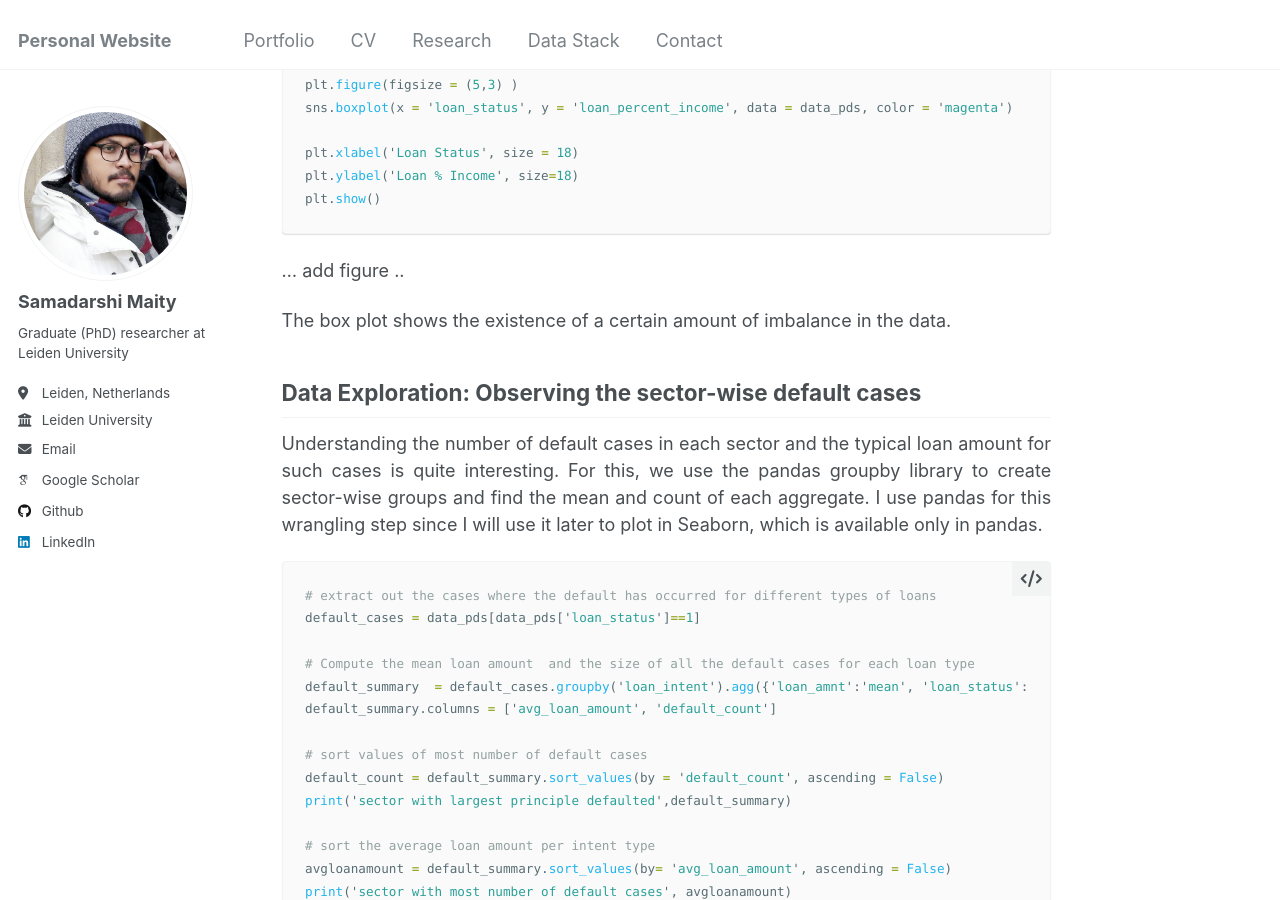
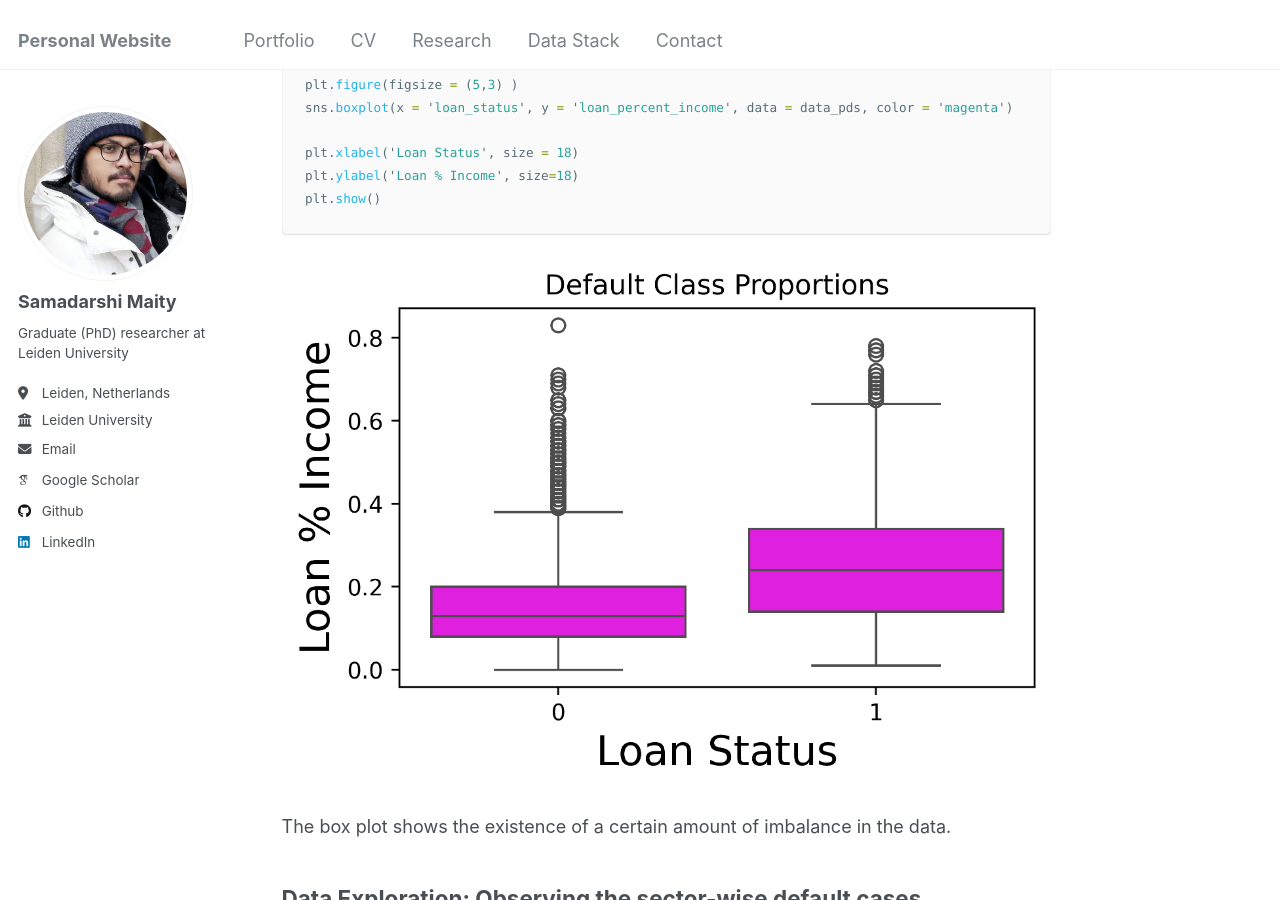
Before and after one commit to Samadarshi-Maity/Samadarshi-Maity.github.io, a Jekyll site: the page built from _portfolio/portfolio-3.md, in a window 1280 px wide and 900 px high, scrolled down 3191 px. Built offline with Jekyll 4.4.1, drawn with Linux system fonts in a browser that asks for light colours; some web fonts are replaced.

Commit message:
Update portfolio-3.md

````diff
--- a/_portfolio/portfolio-3.md
+++ b/_portfolio/portfolio-3.md
@@ -109,7 +109,10 @@ plt.xlabel('Loan Status', size = 18)
 plt.ylabel('Loan % Income', size=18)
 plt.show()
 ```
-... add figure ..
+<p align="center">
+  <img src="https://github.com/Samadarshi-Maity/Samadarshi-Maity.github.io/raw/main/images/Credit_Risk_Assessment/boxplot.png" height="400">
+</p>
+
 <p align= 'justify'>
 The box plot shows the existence of a certain amount of imbalance in the data.
 </p>
````
